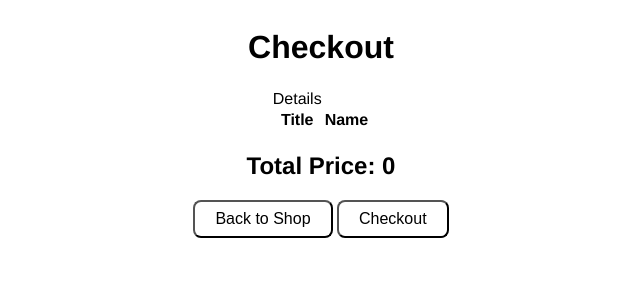
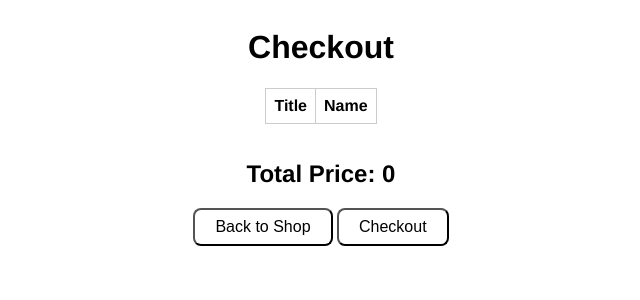
Before and after one commit to ae556/IDM364-ae556, a SvelteKit app: page /checkout in a window 1280 px wide. Shown: the top 300 px of the page, without its empty margins (319-959 px from the left). Built offline with nearby package versions, Linux system fonts and the light colour scheme.

Commit message:
Style pages (orders)

```diff
--- a/src/routes/checkout/+page.svelte
+++ b/src/routes/checkout/+page.svelte
@@ -23,22 +23,18 @@
   {#if browser}
     <div>
       <table>
-        <thead
-          >Details
+        <thead>
+
           <tr>
-            <th> Title </th>
-            <th> Name </th>
+            <th>Title</th>
+            <th>Name</th>
           </tr>
         </thead>
         <tbody>
           {#each cart_items as item}
             <tr>
-              <td>
-                {item.title}
-              </td>
-              <td>
-                {item.price}
-              </td>
+              <td>{item.title}</td>
+              <td>{item.price}</td>
             </tr>
           {/each}
         </tbody>
@@ -46,20 +42,11 @@
     </div>
     <div class="container">
       <header>
-        <h2>
-          Total Price: {cart_items.reduce((a, item) => a + item.price, 0)}
-        </h2>
+        <h2>Total Price: {cart_items.reduce((a, item) => a + item.price, 0)}</h2>
       </header>
       <div>
-        <button
-          class="default-button"
-          on:click={() => (location.href = '/albums')}
-        >
-          Back to Shop
-        </button>
-        <button class="default-button" on:click={handleCheckoutCart}>
-          Checkout
-        </button>
+        <button class="default-button" on:click={() => (location.href = '/albums')}>Back to Shop</button>
+        <button class="default-button" on:click={handleCheckoutCart}>Checkout</button>
       </div>
     </div>
   {/if}
@@ -78,4 +65,14 @@
     align-items: center;
     font-family: Helvetica, sans-serif;
   }
+  table {
+    width: 100%;
+    border-collapse: collapse;
+    margin-bottom: 1rem;
+  }
+  th, td {
+    padding: 0.5rem;
+    border: 1px solid #ccc;
+    text-align: left;
+  }
 </style>
--- a/src/routes/orders/+page.svelte
+++ b/src/routes/orders/+page.svelte
@@ -1,39 +1,62 @@
 <script>
-import {browser}from "$app/environment"
- import orders_store from "$lib/stores/orders"
+  import { browser } from '$app/environment'
+  import orders_store from '$lib/stores/orders'
   const orders_parse = JSON.parse($orders_store)
+</script>
 
-</script>
-<div>
+<div class="container">
   <header>
-        <h2>
-            Order Details
-        </h2>
+    <h1>Order Details</h1>
   </header>
   {#if browser}
     {#each orders_parse as order}
-    <div>
-        <h3>Order Details</h3>
-    </div>
-    <div>
-        <h4>Order Id: {order.id}</h4>
-    </div>
-        <div>
+      <div class="order-container">
+        <h2>Order Id: {order.id}</h2>
+        <div class="items-container">
           {#each order.items as item}
-        <div>
+            <div class="item">
               <h3>{item.title}</h3>
-            <h4>{item.price}</h4>
+              <h4>${item.price}</h4>
             </div>
           {/each}
         </div>
-        <div>
-            <header>
+        <footer>
           <h2>
-                    Total Price: {order.items.reduce((a,item)=> a+item.price, 0)}
+            Total Price: ${order.items.reduce((a, item) => a + item.price, 0)}
           </h2>
-            </header>
-
+        </footer>
       </div>
     {/each}
   {/if}
 </div>
+
+<style>
+  .container {
+    margin: 0 auto;
+    padding: 1.25rem;
+    max-width: 800px;
+    font-family: Helvetica, sans-serif;
+  }
+
+  .order-container {
+    border: 1px solid #ccc;
+    border-radius: 0.3rem;
+    padding: 1.25rem;
+    margin-bottom: 1.25rem;
+  }
+
+  .items-container {
+    border-top: 1px solid #ccc;
+    padding-top:0.5rem;
+    margin-top:0.5rem;
+  }
+
+  .item {
+    margin-bottom:0.5rem;
+  }
+
+  footer {
+    margin-top: 1.25rem;
+    text-align: right;
+  }
+</style>
```
Lines whose indentation alone changed are shown as unchanged.
